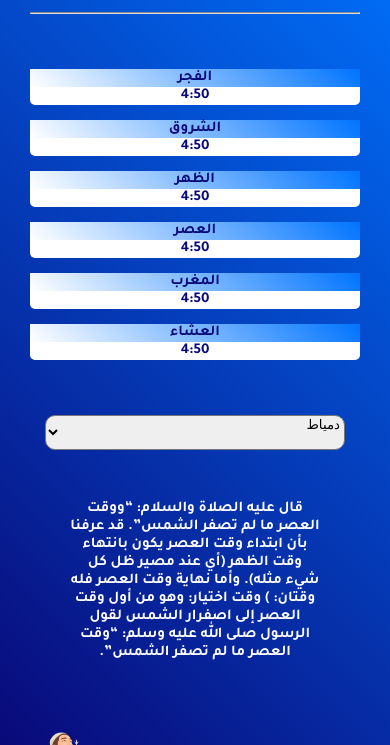
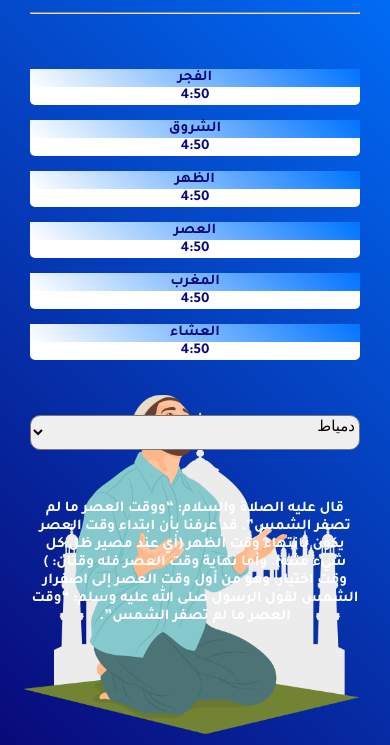
Before and after one commit to Smalil-Projects/prqayers_times, a website: page Index.html in a window 390 px wide. Shown: the part 99-844 px from the top of the page. Drawn offline with nearby package versions, Linux system fonts and the light colour scheme; no server answers.

Commit message:
editing responsive

```diff
--- a/css/responsive.css
+++ b/css/responsive.css
@@ -22,8 +22,10 @@
     .center{
         flex-direction: column;
     }
-    .box{
-        width: 250px;
+    .box ,select{
+        width: 100%;
+        font-size: 15px;
+        font-weight: 400;
     }
     .card-payer{
         width: 100%;
@@ -33,6 +35,13 @@
         font-size: 30px;
     }
 
+        main {
+            overflow: auto;
+            background-position: left -6px bottom -6px;
+            background-size: contain;
+        }
+    }
+
 
 
   }
```
